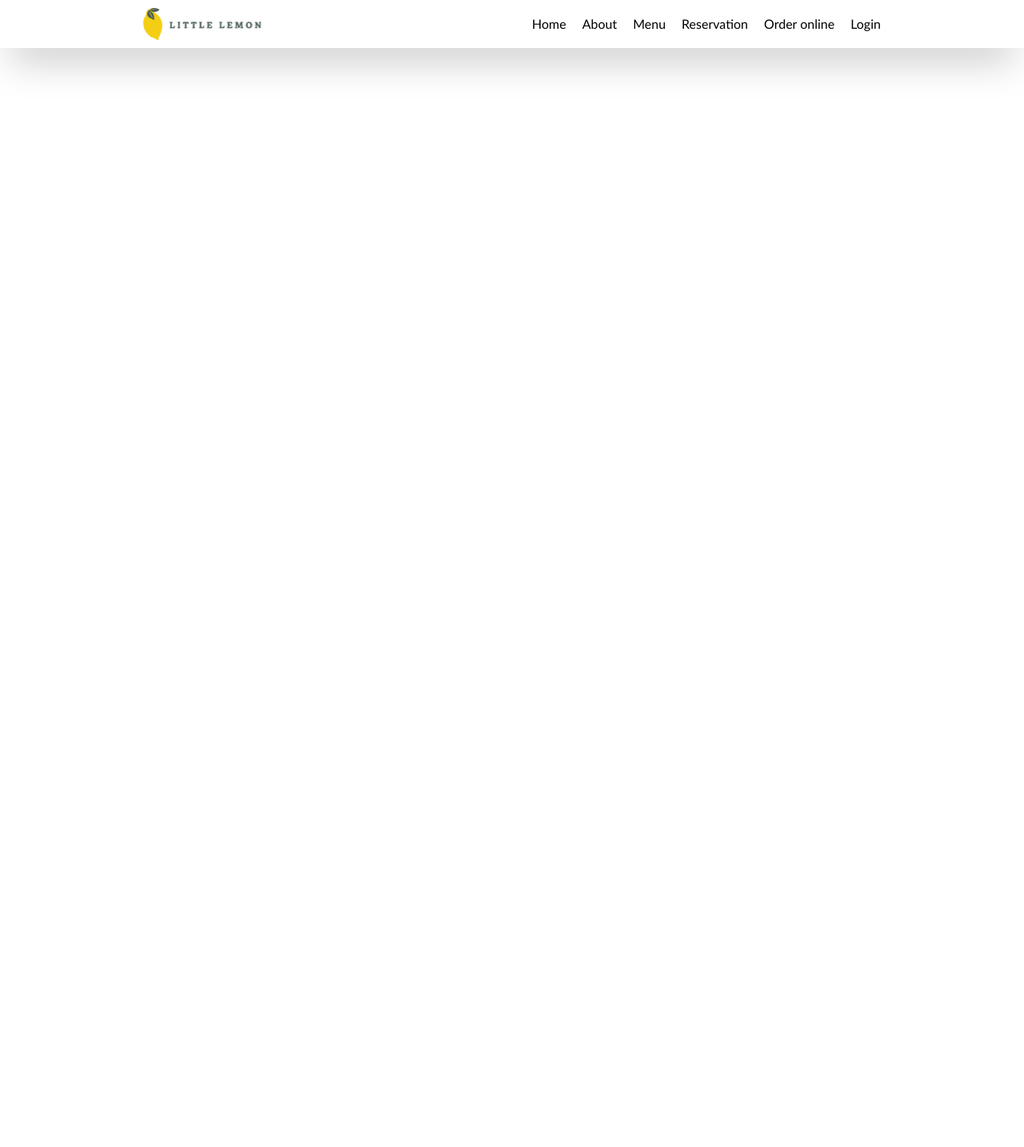
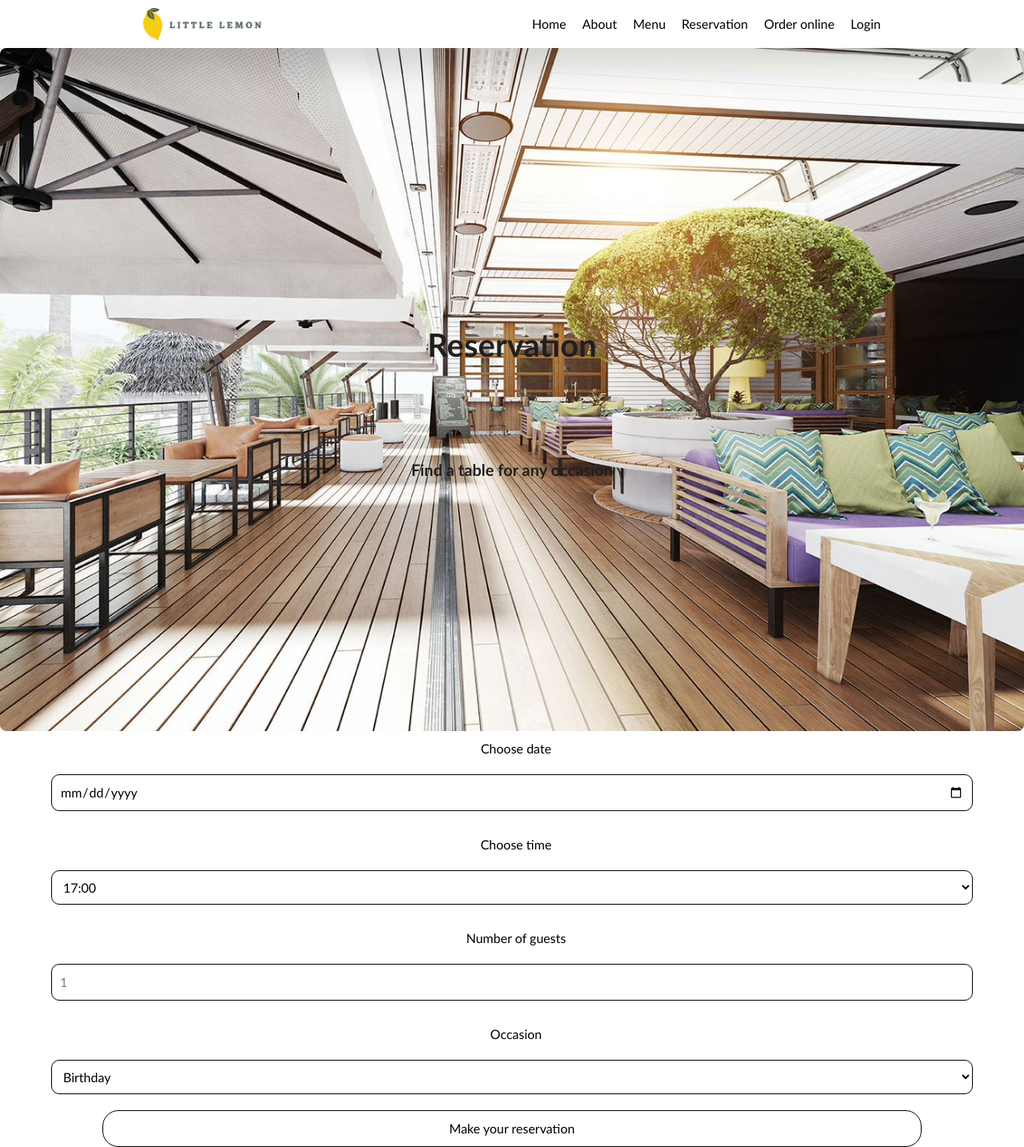
Before and after one commit to mo-ahmedx/little-lemon-capstone, a React (Vite) app: page /booking in a window 1280 px wide. Shown: the whole page at 80% size. Before the commit the page ends 800 px from the top, so only its background shows below. Built offline with nearby package versions, Linux system fonts and the light colour scheme.

Commit message:
feat: Add BookingForm and BookingPage | Fix routes for Booking Order online and Login pages

```diff
--- a/src/App.jsx
+++ b/src/App.jsx
@@ -6,6 +6,7 @@ import "./index.css";
 import Landing from "./pages/Landing.jsx";
 import Header from "./components/Header.jsx";
 import Menu from './pages/Menu.jsx';
+import BookingPage from "./pages/BookingPage.jsx";
 
 function App() {
   return (
@@ -14,7 +15,7 @@ function App() {
     <Routes>
       <Route path="/" element={<Navigate to={"/landing"} />} />
       <Route path="/landing" element={<Landing />} />
-      <Route path="/menu" element={<Menu />} />
+      <Route path="/booking" element={<BookingPage />} />
     </Routes>
     </>
   );
--- /dev/null
+++ b/src/components/BookingForm.css
@@ -0,0 +1,55 @@
+.form {
+    display: flex;
+    flex-direction: column;
+    gap: 20px;
+    justify-content: center;
+    align-items: center;
+
+}
+
+input, select {
+    padding: 10px;
+    border-radius: 10px;
+    border: 1px solid black;
+    width: 90%;
+
+}
+
+.form > label {
+    margin-top: 10px;
+    margin-left: 10px;
+}
+
+.form > #submit{
+    width: 80%;
+    border-radius: 20px;
+}
+
+.reservation-header {
+    position:relative;
+    display: flex;
+    justify-content: center;
+    align-items: center;
+}
+.reservation-header > h2 {
+    position: absolute;
+    top: 40%;
+    /* left: 40%; */
+    font-weight:bold;
+    font-size:40px;
+    color: rgb(32, 31, 31);
+
+}
+.reservation-header > h4 {
+    position: absolute;
+    top: 60%;
+    /* left: 40%; */
+    font-weight:bold;
+    font-size:20px;
+    color: rgb(32, 31, 31);
+
+}
+
+.reservation-header > img {
+    border-radius: 8px;
+}
--- /dev/null
+++ b/src/components/BookingForm.jsx
@@ -0,0 +1,40 @@
+import "./BookingForm.css";
+import Restaurant from "../assets/restaurant.jpg";
+export default function BookingForm() {
+  return (
+    <>
+        <div className="reservation-header">
+                <img src={Restaurant} alt="" />
+                <h2>Reservation</h2>
+                <h4>Find a table for any occasion</h4>
+        </div>
+      <form className="form">
+        <label htmlFor="res-date">Choose date</label>
+        <input type="date" id="res-date" />
+
+        <label htmlFor="res-time">Choose time</label>
+        <select id="res-time">
+          <option value="">17:00</option>
+          <option value="">18:00</option>
+          <option value="">19:00</option>
+          <option value="">20:00</option>
+          <option value="">21:00</option>
+          <option value="">22:00</option>
+        </select>
+
+        <label htmlFor="guests">Number of guests</label>
+        <input type="number" placeholder="1" min="1" max="10" id="guests" />
+
+        <label htmlFor="occasion" id="occasion">
+          Occasion
+        </label>
+        <select name="" id="occasion">
+          <option value="">Birthday</option>
+          <option value="">Anniversy</option>
+        </select>
+
+        <input id="submit" type="submit" value="Make your reservation" />
+      </form>
+    </>
+  );
+}
--- a/src/components/Nav.jsx
+++ b/src/components/Nav.jsx
@@ -1,64 +1,101 @@
 import { useState } from "react";
+import { Link, useNavigate, useLocation } from "react-router-dom";
 import Logo from "../assets/Logo.svg";
-import "../index.css";
 import OpenMenu from '../assets/menu-svgrepo-com (1).svg';
 import ClosedMenu from '../assets/cross-svgrepo-com (3).svg';
-//Navs as data
+import "../index.css";
 
+// Added paths to your data
 const NavLinks = [
-  { id: "home", label: "Home" },
-  { id: "about", label: "About" },
-  { id: "menu", label: "Menu" },
-  { id: "reservation", label: "Reservation" },
-  { id: "order-online", label: "Order online" },
-  { id: "login", label: "Login" },
+  { id: "home", label: "Home", path: "/" },
+  { id: "about", label: "About", path: "/#about" },
+  { id: "menu", label: "Menu", path: "/#menu" },
+  { id: "reservation", label: "Reservation", path: "/booking" }, // Becomes a page
+  { id: "order-online", label: "Order online", path: "/order" },
+  { id: "login", label: "Login", path: "/login" },
 ];
+
 export default function Nav() {
   const [isOpenMenu, setIsOpenMenu] = useState(false);
-  const handleNavClick = (e, id) => {
+  const navigate = useNavigate();
+  const location = useLocation();
+
+  const handleNavClick = (e, path, id) => {
+    setIsOpenMenu(false); // Closes the mobile-nav automatically
+
+    // Only intercept if it's an anchor link (Home, About, Menu)
+    if (path.startsWith("/#") || path === "/") {
+      // If we are on a different page (like Reservation), go home first
+      if (location.pathname !== "/") {
+        navigate("/");
+        // Small timeout to allow the Homepage to load before scrolling
+        setTimeout(() => scrollToSection(id), 100);
+      } else {
         e.preventDefault();
+        scrollToSection(id);
+      }
+    }
+  };
+
+  const scrollToSection = (id) => {
     const el = document.getElementById(id);
-      if(!el) return;
+    if (!el) return;
 
-      const header = document.querySelector("header");
+    // Matching your original scroll logic
+    const header = document.querySelector("nav");
     const headerHieght = header ? header.offsetHeight : 0;
     const elementPosition = el.getBoundingClientRect().top + window.pageYOffset;
     const offsetPostion = elementPosition - headerHieght - 8;
 
     window.scrollTo({
-        top : offsetPostion,
+      top: offsetPostion,
       behavior: "smooth",
     });
-  }
+  };
+
   return (
     <>
       <nav className="shadow-2xl">
+        {/* Wrapped Logo in Link to always return home */}
+        <Link to="/" onClick={() => setIsOpenMenu(false)}>
           <img src={Logo} alt="Little Lemon Logo" />
+        </Link>
+
         <ul>
-        {NavLinks.map(n => (
+          {NavLinks.map((n) => (
             <li key={n.id}>
-            <a href={`#${n.id}`}
-              onClick={(e) => handleNavClick(e, n.id)}
+              <Link
+                to={n.path}
+                onClick={(e) => handleNavClick(e, n.path, n.id)}
               >
                 {n.label}
-            </a>
+              </Link>
             </li>
           ))}
         </ul>
-      <img className="humburger-menu" src={isOpenMenu? ClosedMenu : OpenMenu} alt="Humburger Menu" onClick={() => setIsOpenMenu(!isOpenMenu)} />
+
+        <img
+          className="humburger-menu"
+          src={isOpenMenu ? ClosedMenu : OpenMenu}
+          alt="Humburger Menu"
+          onClick={() => setIsOpenMenu(!isOpenMenu)}
+        />
       </nav>
 
-    {isOpenMenu &&
-      <>
+      {isOpenMenu && (
         <div className="mobile-nav">
-          {NavLinks.map(n => (
+          {NavLinks.map((n) => (
             <li key={n.id}>
-              <a href={`#${n.id}`} onClick={(e) => handleNavClick(e, n.id)}>{n.label}</a>
+              <Link
+                to={n.path}
+                onClick={(e) => handleNavClick(e, n.path, n.id)}
+              >
+                {n.label}
+              </Link>
             </li>
           ))}
         </div>
-      </>
-    }
+      )}
     </>
   );
 }
--- /dev/null
+++ b/src/pages/BookingPage.jsx
@@ -0,0 +1,8 @@
+import BookingForm from "../components/BookingForm.jsx"
+export default function BookingPage(){
+    return(
+        <>
+        <BookingForm />
+        </>
+    )
+}
--- a/src/pages/Landing.jsx
+++ b/src/pages/Landing.jsx
@@ -4,6 +4,7 @@ import Special from '../components/Special.jsx';
 import Testimonial from "../components/Testimonial.jsx";
 import About from "../components/About.jsx";
 import Footer from '../components/Footer.jsx';
+import BookingPage from "./BookingPage.jsx";
 export default function Landing(){
     return (
         <>
```
Also changed, not shown: 1 other file (tests, documents, lock files or other folders). Lines whose indentation alone changed are shown as unchanged.
